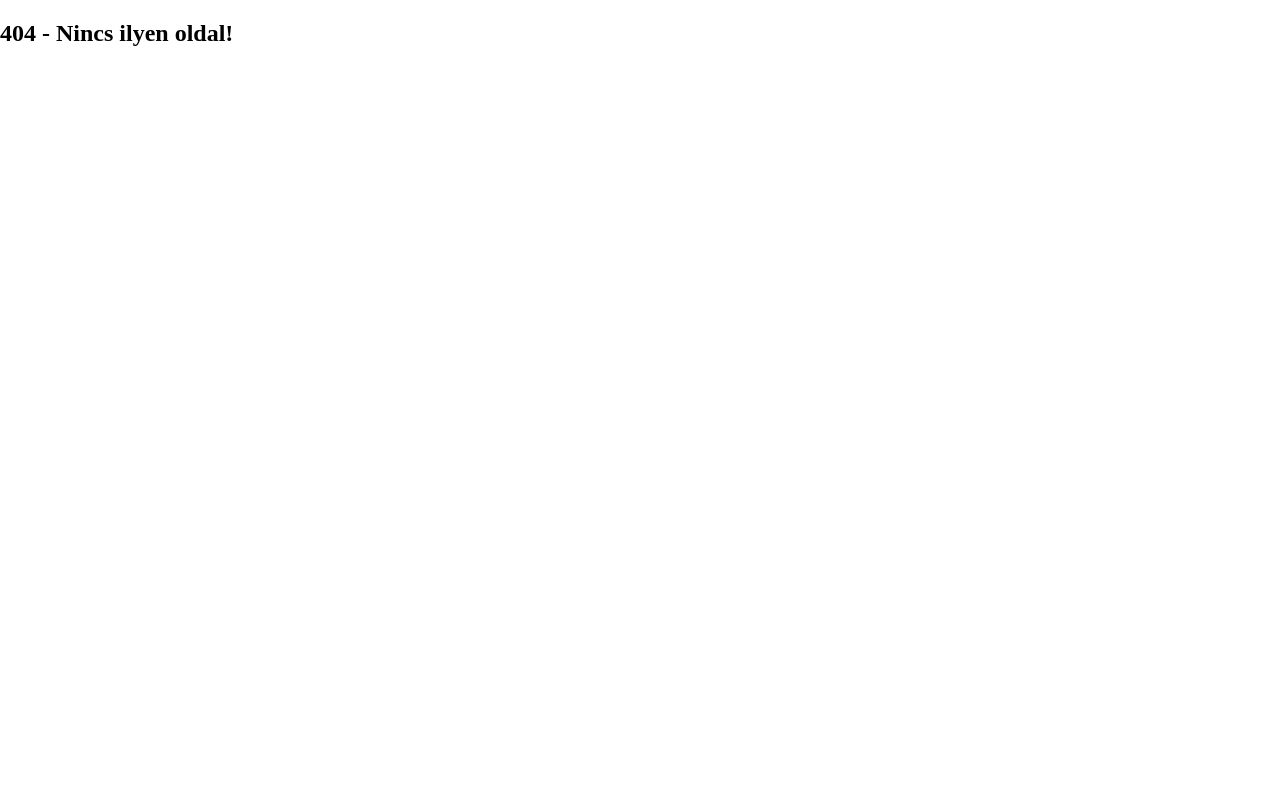
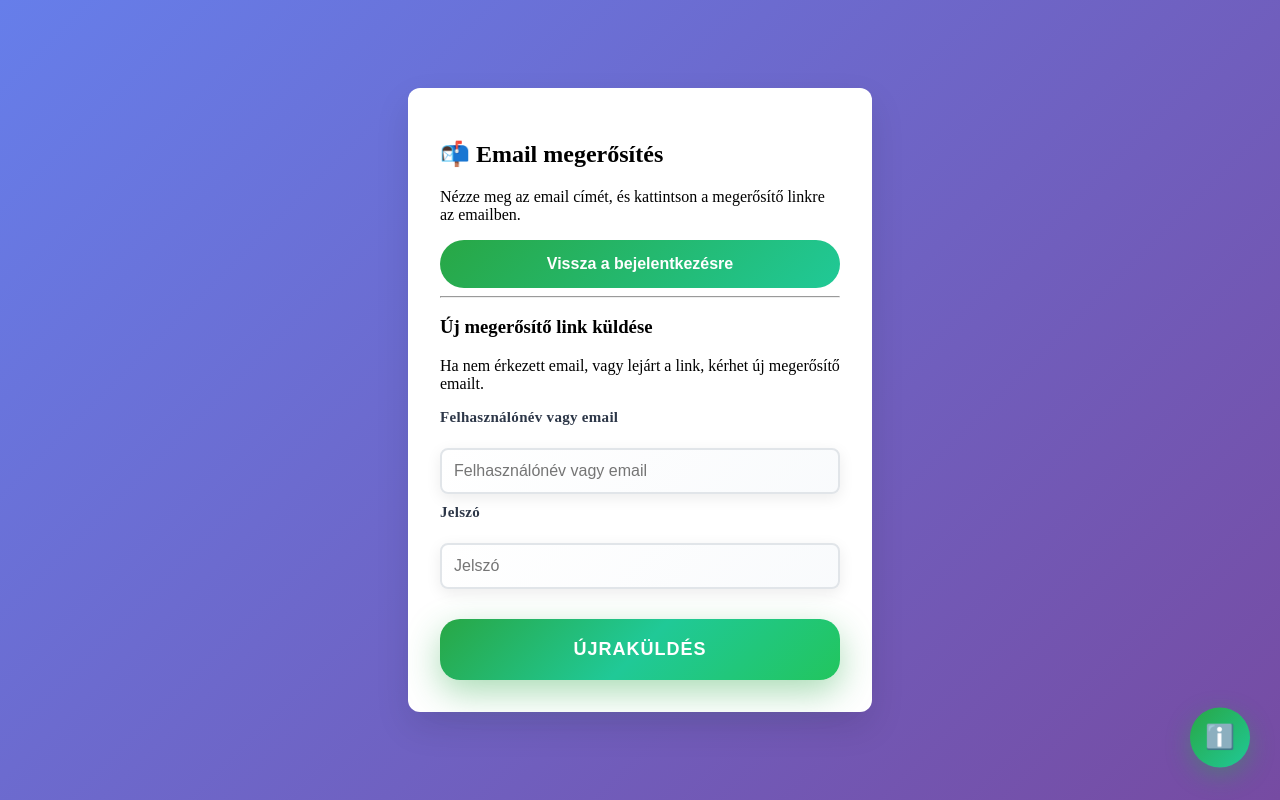
Before and after one commit to TilajiDaniel/Project, a React (Vite) app: page /register-success in a window 1280 px wide. Before the commit this address had no page. Built offline with nearby package versions, Linux system fonts and the light colour scheme.

Commit message:
Az új backend kérésekhez megcsináltam a frontendet mostmár kell az email verifikáció hogy bemehessen valaki az oldalra

```diff
--- a/src/App.jsx
+++ b/src/App.jsx
@@ -7,6 +7,7 @@ import { Kalorie} from "./pages/Kalorie-kalkulator"
 import { AuthProvider, useAuth } from './contexts/AuthContext'
 import Login from './components/Login'
 import Register from './components/Register'
+import RegisterSuccess from './components/RegEmail'
 import { About } from "./pages/About"
 import { AddFood } from "./pages/AddFood"
 import { EtelkElrendezese } from './pages/Etelek-elrendezese.jsx';
@@ -29,6 +30,7 @@ function AppContent() {
         {/* Nyilvános oldalak */}
         <Route path="/login" element={<Login />} />
         <Route path="/register" element={<Register />} />
+        <Route path="/register-success" element={<RegisterSuccess />} />
         <Route path="/about" element={<About />} />
         {/* Védett oldalak */}
         <Route
--- a/src/components/Login.jsx
+++ b/src/components/Login.jsx
@@ -56,7 +56,7 @@ export default function Login() {
             {loading ? 'Belépés...' : 'Bejelentkezés'}
           </button>
         </form>
-        <p><Link to="/register">Regisztráció</Link></p>
+        <p>Nincs fiókod? <Link to="/register">Regisztrálj</Link></p>
       </div>
     </div>
 
--- /dev/null
+++ b/src/components/RegEmail.jsx
@@ -0,0 +1,125 @@
+import React, { useState } from 'react';
+import { useNavigate, Link } from 'react-router-dom';
+import Layout from './Layout';
+import FabButton from './FabButton';
+import '../styles/AuthForms.css';
+
+// HARDKÓDOLT URL - állítsd be a saját backend URL-edre
+const API_BASE_URL = 'https://localhost:7133';
+
+export default function RegisterSuccess() {
+  const [formData, setFormData] = useState({ username: '', password: '' });
+  const [error, setError] = useState('');
+  const [loading, setLoading] = useState(false);
+  const [sent, setSent] = useState(false);
+  const navigate = useNavigate();
+
+  const handleChange = (e) => {
+    setFormData({ ...formData, [e.target.name]: e.target.value });
+    setError('');
+  };
+
+  const handleResendVerification = async (e) => {
+    e.preventDefault();
+    setLoading(true);
+    setError('');
+    setSent(false);
+
+    try {
+      const response = await fetch(`${API_BASE_URL}/api/Registry/resend-verification`, {
+        method: 'POST',
+        headers: {
+          'Content-Type': 'application/json',
+        },
+        body: JSON.stringify({
+          username: formData.username,
+          password: formData.password,
+        }),
+      });
+
+      const data = await response.json();
+
+      if (!response.ok) {
+        throw new Error(data.message || 'Újra küldés sikertelen');
+      }
+
+      setSent(true);
+      setError('');
+    } catch (err) {
+      setError(err.message || 'Hiba történt az újraküldés során');
+    } finally {
+      setLoading(false);
+    }
+  };
+
+  const handleLoginClick = () => {
+    navigate('/login');
+  };
+
+  return (
+    <Layout showNav={false}>
+      <div className="auth-container">
+        <div className="auth-card">
+          <h2>📬 Email megerősítés</h2>
+
+          <p className="auth-text">
+            Nézze meg az email címét, és kattintson a megerősítő linkre az emailben.
+          </p>
+
+          <button
+            type="button"
+            onClick={handleLoginClick}
+            className="btn-primary"
+          >
+            Vissza a bejelentkezésre
+          </button>
+
+          <hr className="auth-divider" />
+
+          <h3>Új megerősítő link küldése</h3>
+          <p>
+            Ha nem érkezett email, vagy lejárt a link, kérhet új megerősítő emailt.
+          </p>
+
+          <form onSubmit={handleResendVerification}>
+            <div className="form-group">
+              <label>Felhasználónév vagy email</label>
+              <input
+                type="text"
+                name="username"
+                placeholder="Felhasználónév vagy email"
+                value={formData.username}
+                onChange={handleChange}
+                required
+              />
+            </div>
+
+            <div className="form-group">
+              <label>Jelszó</label>
+              <input
+                type="password"
+                name="password"
+                placeholder="Jelszó"
+                value={formData.password}
+                onChange={handleChange}
+                required
+              />
+            </div>
+
+            {error && <div className="error">{error}</div>}
+            {sent && (
+              <div className="success">
+                Új megerősítő email elküldve. Nézze meg az email postafiókját.
+              </div>
+            )}
+
+            <button type="submit" disabled={loading} className="btn-primary">
+              {loading ? 'Küldés...' : 'Újraküldés'}
+            </button>
+          </form>
+        </div>
+        <FabButton />
+      </div>
+    </Layout>
+  );
+}
--- a/src/components/Register.jsx
+++ b/src/components/Register.jsx
@@ -1,10 +1,11 @@
 import React, { useState } from 'react';
 import { useNavigate, Link } from 'react-router-dom';
-import { useAuth } from '../contexts/AuthContext';
 import Layout from './Layout';
 import FabButton from './FabButton';
 import '../styles/AuthForms.css';
 
+// HARDCODE URL - nincs process.env probléma
+const API_BASE_URL = 'https://localhost:7133';  // itt állítsd be a saját URL-det
 
 export default function Register() {
   const [formData, setFormData] = useState({
@@ -14,7 +15,6 @@ export default function Register() {
   });
   const [error, setError] = useState('');
   const [loading, setLoading] = useState(false);
-  const { register } = useAuth();
   const navigate = useNavigate();
 
   const handleChange = (e) => {
@@ -27,24 +27,43 @@ export default function Register() {
     setLoading(true);
     setError('');
 
-    if (formData.password.length < 6) {
-      setError('A jelszó legalább 6 karakter legyen!');
+    if (formData.password.length < 6 && !formData.password.includes('A, Á, B, C, CS, D, DZ, DZS, E, É, F, G, GY, H, I, Í, J, K, L, LY, M, N, NY, O, Ó, Ö, Ő, P, Q, R, S, SZ, T, TY, U, Ú, Ü, Ű, V, W, X, Y, Z, ZS')) {
+      setError('A jelszó legalább 6 karakter legyen és tartalmazzon nagybetűt!');
       setLoading(false);
       return;
     }
 
-    const result = await register(
-      formData.username,
-      formData.email,
-      formData.password
-    );
+    if (formData.username.length < 3) {
+      setError('A felhasználónév legalább 3 karakter legyen!');
+      setLoading(false);
+      return;
+    }
 
-    if (result.success) {
-      navigate('/MainPage?new=true');
-    } else {
-      setError(result.message);
+    try {
+      const response = await fetch(`${API_BASE_URL}/api/Registry/register`, {
+        method: 'POST',
+        headers: {
+          'Content-Type': 'application/json',
+        },
+        body: JSON.stringify({
+          username: formData.username,
+          email: formData.email,
+          password: formData.password
+        }),
+      });
+
+      const data = await response.json();
+
+      if (!response.ok) {
+        throw new Error(data || 'Regisztráció sikertelen');
       }
+
+      navigate('/register-success');
+    } catch (err) {
+      setError(err.message || 'Hiba történt a regisztráció során');
+    } finally {
       setLoading(false);
+    }
   };
 
   return (
@@ -104,8 +123,6 @@ export default function Register() {
         </div>
         <FabButton />
       </div>
-
     </Layout>
-
   );
 }
```
Also changed, not shown: src/pages/Kalorie-kalkulator.jsx (line endings or trailing spaces). Lines whose indentation alone changed are shown as unchanged.
